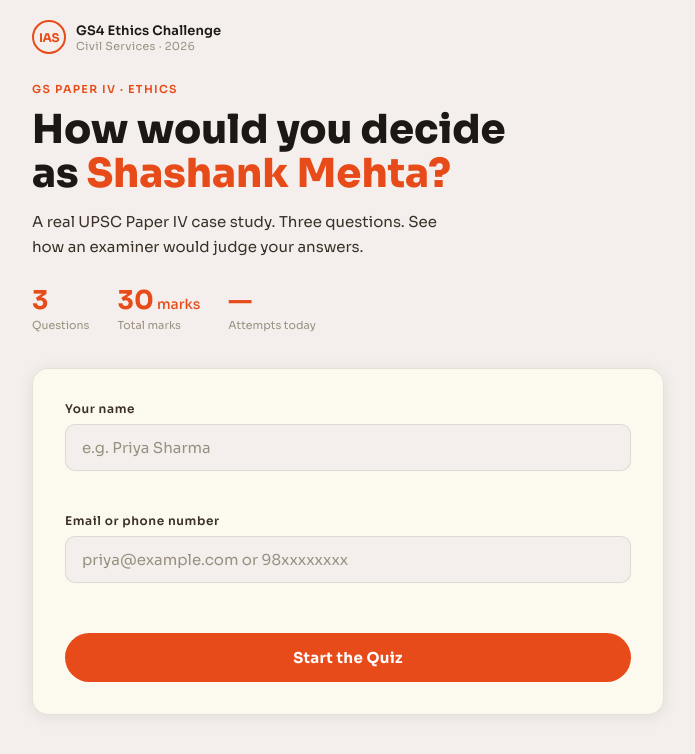
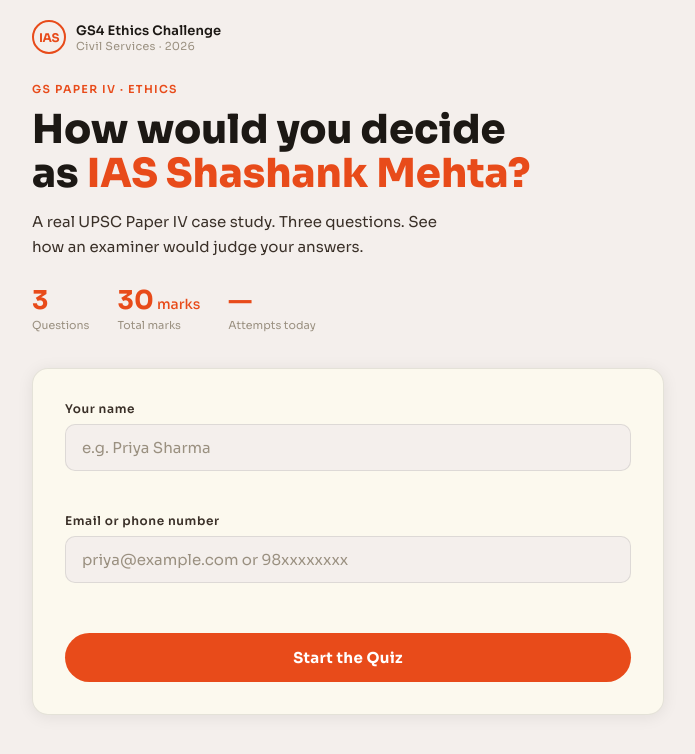
Before and after one commit to Utk2oo4/CSEWhy-MCQ, a website: page index.html in a window 1280 px wide. Shown: the whole page, without its empty margins (292-987 px from the left). Drawn offline with Linux system fonts and the light colour scheme; no server answers.

Commit message:
changed text

```diff
--- a/index.html
+++ b/index.html
@@ -32,7 +32,7 @@
       <div class="entry-hero">
         <div class="entry-eyebrow" aria-hidden="true">GS Paper IV · Ethics</div>
         <h1 class="entry-headline" id="entry-h1">
-          How would you decide as <em>Shashank Mehta?</em>
+          How would you decide as <em>IAS Shashank Mehta?</em>
         </h1>
         <p class="entry-sub" id="entry-subtitle">
           A real UPSC Paper IV case study. Three questions. See how an examiner would judge your answers.
```
